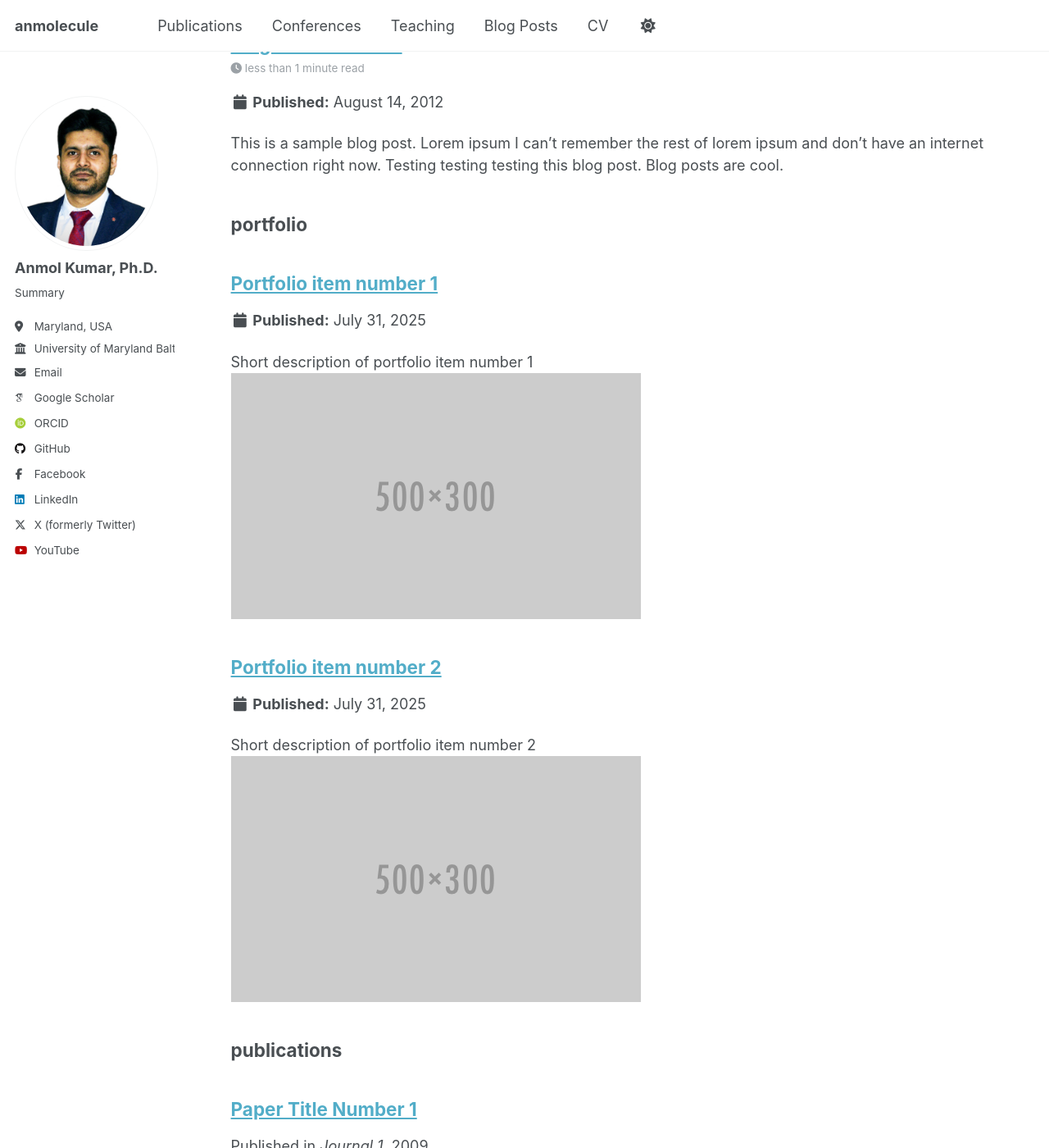
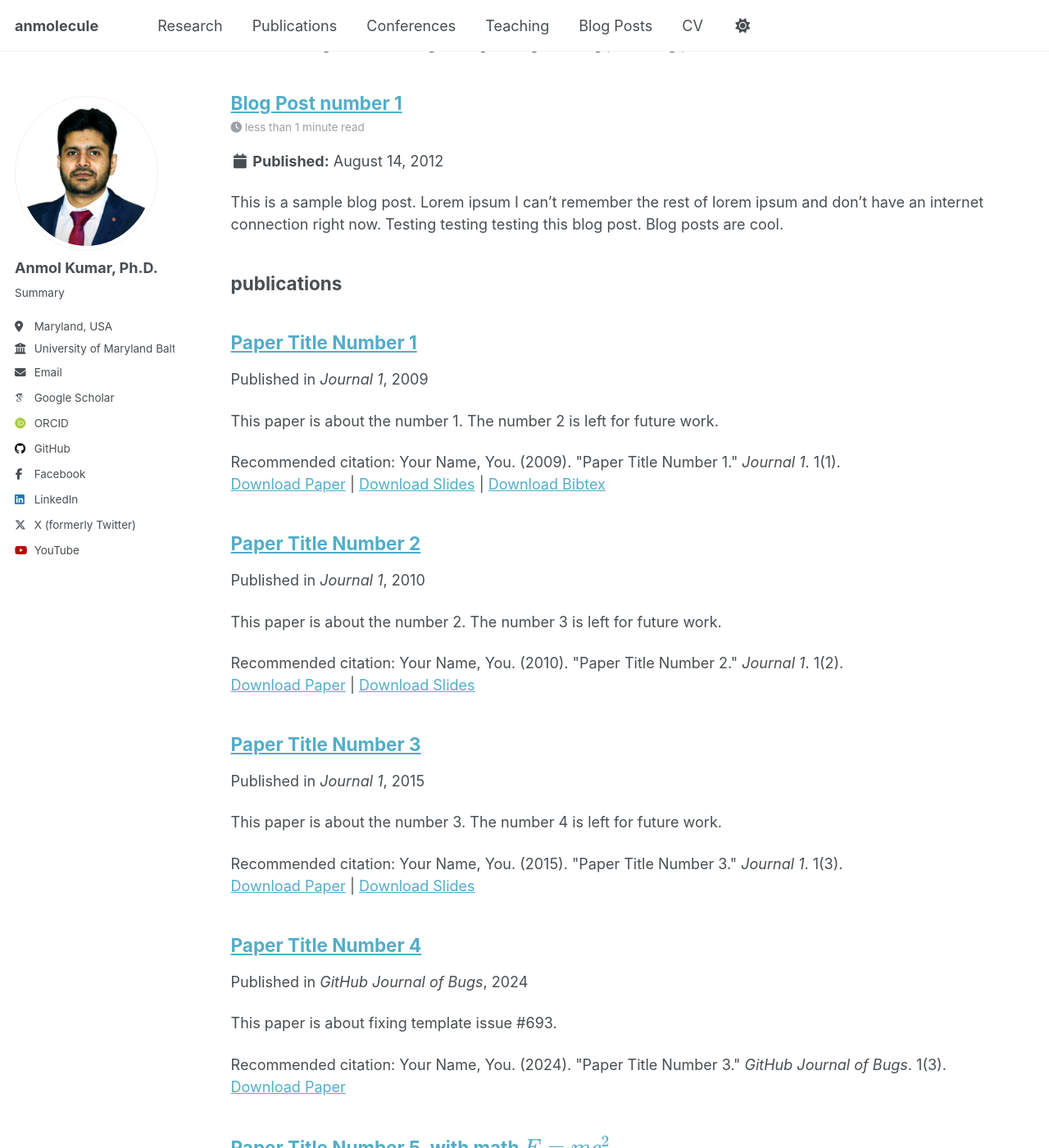
Before and after one commit to anmolecule/anmolecule.github.io, a Jekyll site: the page built from _pages/sitemap.md, in a window 1280 px wide and 1400 px high, scrolled down 2642 px. Shown: the whole window at 82% size. Built offline with Jekyll 4.4.1, drawn with Linux system fonts in a browser that asks for light colours; some web fonts are replaced; a script that is not in the unit is left out; some of the changed text lies outside the part shown.

Commit message:
research added

```diff
--- a/_config.yml
+++ b/_config.yml
@@ -221,10 +221,10 @@ collections:
   teaching:
     output: true
     permalink: /:collection/:path/
-  publications:
+  research:
     output: true
     permalink: /:collection/:path/
-  portfolio:
+  publications:
     output: true
     permalink: /:collection/:path/
   talks:
@@ -270,10 +270,10 @@ defaults:
       author_profile: true
       share: true
       comments: true
-  # _portfolio
+  # _research
   - scope:
       path: ""
-      type: portfolio
+      type: research
     values:
       layout: single
       author_profile: true
--- a/_data/navigation.yml
+++ b/_data/navigation.yml
@@ -8,6 +8,9 @@
 #      Markdown formatted page while the second is generated using JSON.
 
 main:
+  - title: "Research"
+    url: /research/
+
   - title: "Publications"
     url: /publications/
 
```
Also changed, not shown: _pages/research.html (added, +35 -0 lines), _research/research.md (added, +7 -0 lines).
